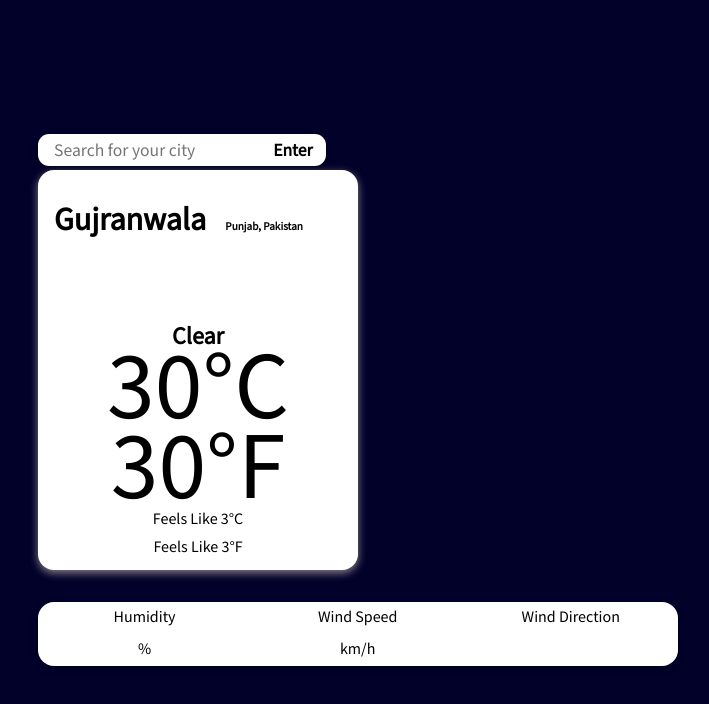
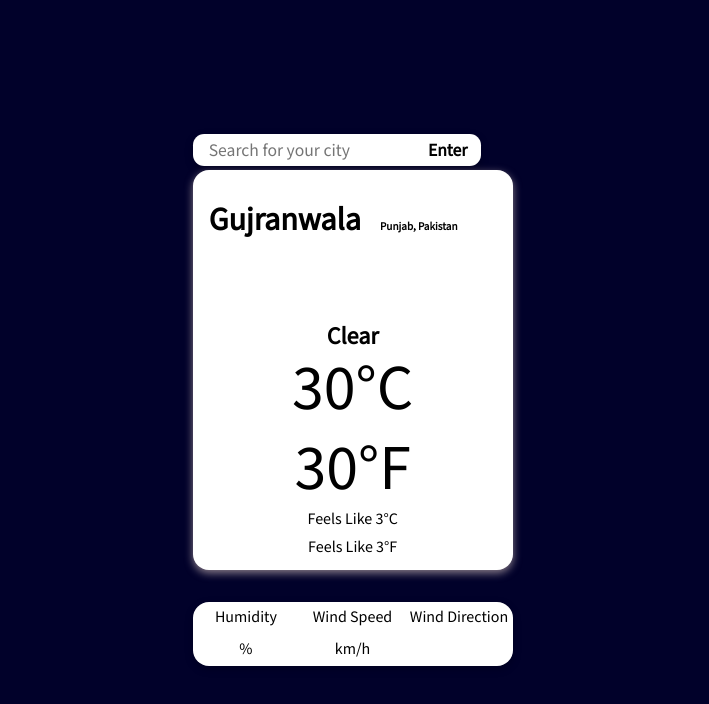
Before and after one commit to fayzanrj/weather.github.io, a plain HTML site: page index.html in a window 1280 px wide. Shown: the whole page, without its empty margins (282-991 px from the left). Drawn offline with Linux system fonts and the light colour scheme; no server answers.

Commit message:
Update style.css

```diff
--- a/style.css
+++ b/style.css
@@ -75,7 +75,7 @@ h1 {
     display: flex;
     align-items: center;
     justify-content: center;
-    font-size: 6rem;
+    font-size: 4rem;
     overflow: hidden;
     transition: 1s;
 }
@@ -104,7 +104,7 @@ h1 {
 }
 
 .other-details {
-    width: 40rem;
+    width: 20rem;
     height: fit-content;
     margin-top: 2rem;
     border-radius: 1rem;
```
